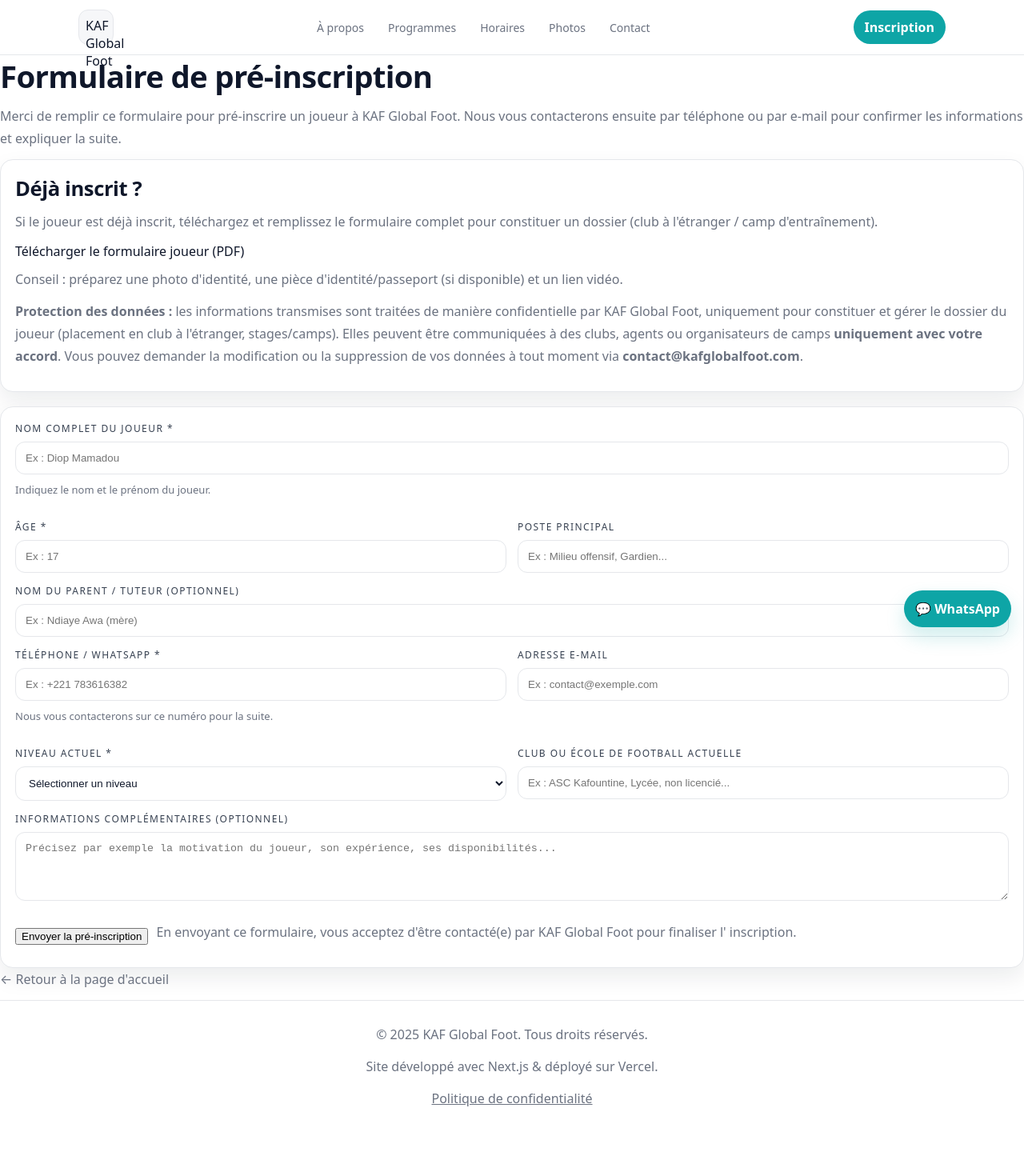
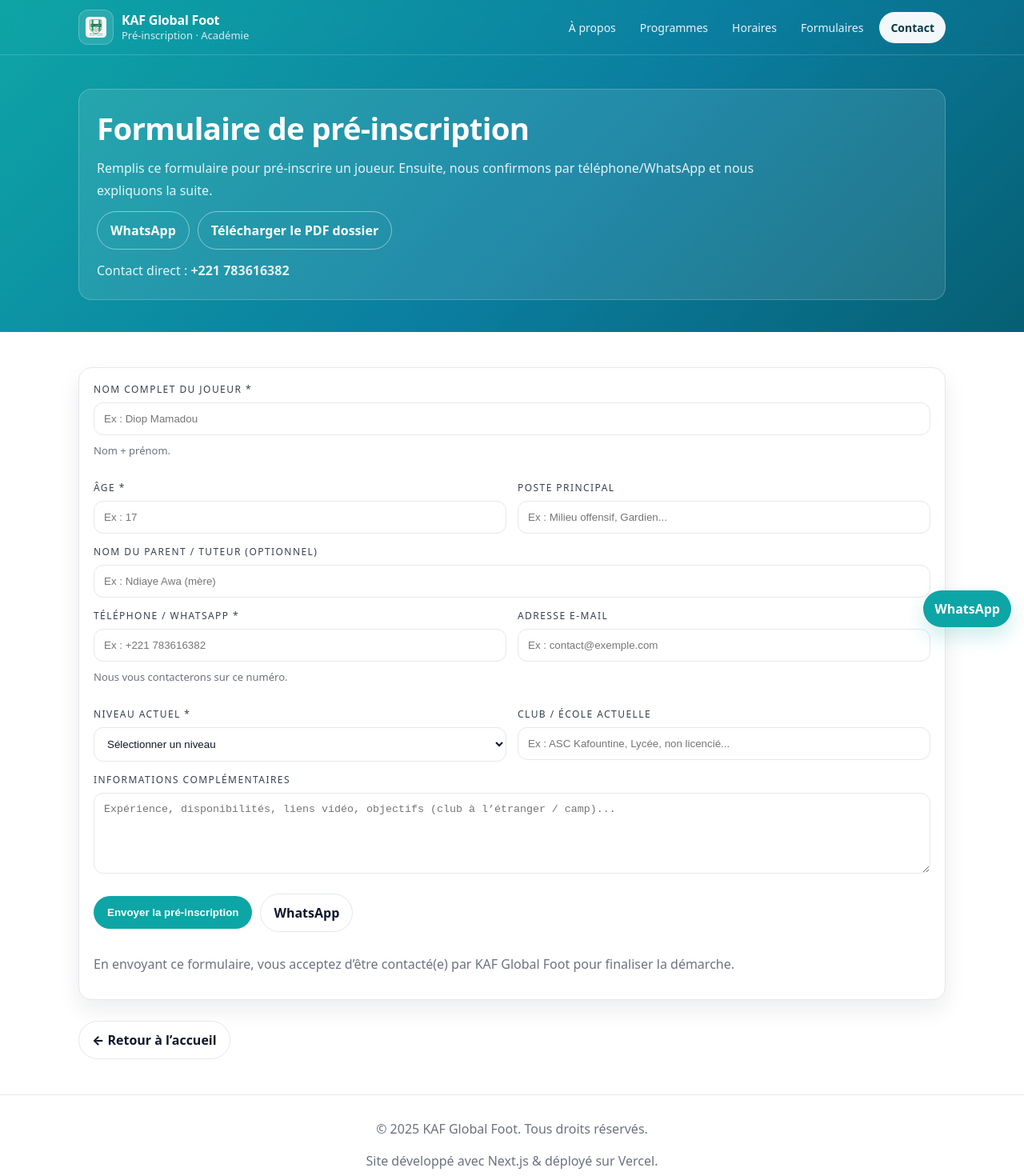
Before and after one commit to meliusmum-sketch/KAF-GLOBAL-FOOT, a Next.js app: page /inscription in a window 1280 px wide. Shown: the top 1470 px of the page at 80% size. Before the commit the page ends 1427 px from the top, so only its background shows below. Built offline with nearby package versions, Linux system fonts and the light colour scheme.

Commit message:
Update inscription.js

```diff
--- a/pages/inscription.js
+++ b/pages/inscription.js
@@ -1,8 +1,12 @@
+// pages/inscription.js
 import Head from "next/head";
 import Link from "next/link";
 
 export default function Inscription() {
   const siteUrl = "https://kafglobalfoot.com";
+  const phone = "+221 783616382";
+  const waLink = "https://wa.me/221783616382";
+  const pdfLink = "/downloads/KAF_Global_Foot_Player_Form_Final.pdf";
 
   return (
     <>
@@ -15,124 +19,88 @@ export default function Inscription() {
         <link rel="canonical" href={`${siteUrl}/inscription`} />
       </Head>
 
-      <div className="page">
-        {/* HEADER */}
+      {/* TOPBAR */}
+      <div className="topbar">
         <header className="site-header">
           <div className="site-header-inner">
-            <div className="site-logo">KAF Global Foot</div>
+            <div style={{ display: "flex", alignItems: "center", gap: 10 }}>
+              <img src="/logo-kaf.svg" alt="Logo KAF Global Foot" className="site-logo" />
+              <div className="site-title-block">
+                <span className="site-title">KAF Global Foot</span>
+                <span className="site-tagline">Pré-inscription · Académie</span>
+              </div>
+            </div>
+
             <nav className="site-nav">
               <Link href="/#apropos">À propos</Link>
               <Link href="/#programmes">Programmes</Link>
               <Link href="/#horaires">Horaires</Link>
-              <Link href="/#photos">Photos</Link>
-              <Link href="/#contact">Contact</Link>
+              <Link href="/#formulaires">Formulaires</Link>
+              <Link href="/#contact" className="site-nav-cta">
+                Contact
+              </Link>
             </nav>
-            <div className="site-actions">
-              <Link href="/inscription" className="btn-inscription">
-                Inscription
-              </Link>
-            </div>
           </div>
         </header>
 
-        {/* CONTENU PRINCIPAL */}
-        <main className="site-main">
-          <section className="form-section">
-            <h1>Formulaire de pré-inscription</h1>
-            <p className="form-intro">
-              Merci de remplir ce formulaire pour pré-inscrire un joueur à KAF
-              Global Foot. Nous vous contacterons ensuite par téléphone ou par
-              e-mail pour confirmer les informations et expliquer la suite.
+        <section className="section" style={{ paddingTop: 28, paddingBottom: 26 }}>
+          <div className="container">
+            <div className="card" style={{ padding: 22 }}>
+              <h1 style={{ marginTop: 0 }}>Formulaire de pré-inscription</h1>
+              <p style={{ maxWidth: 900 }}>
+                Remplis ce formulaire pour pré-inscrire un joueur. Ensuite, nous confirmons par téléphone/WhatsApp et
+                nous expliquons la suite.
               </p>
-
-            {/* BLOC : DÉJÀ INSCRIT */}
-            <div className="form-card" style={{ marginBottom: 18 }}>
-              <h2 style={{ marginTop: 0 }}>Déjà inscrit ?</h2>
-              <p style={{ marginBottom: 12 }}>
-                Si le joueur est déjà inscrit, téléchargez et remplissez le
-                formulaire complet pour constituer un dossier (club à
-                l&apos;étranger / camp d&apos;entraînement).
-              </p>
-
-              <a
-                href="/downloads/KAF_Global_Foot_Player_Form_Final.pdf"
-                className="btn-principal"
-                target="_blank"
-                rel="noopener noreferrer"
-                style={{ display: "inline-block", textDecoration: "none" }}
-              >
-                Télécharger le formulaire joueur (PDF)
+              <div className="form-actions" style={{ marginTop: 10 }}>
+                <a className="btn btn-secondary" href={waLink} target="_blank" rel="noopener noreferrer">
+                  WhatsApp
                 </a>
-
-              <p className="form-small-note" style={{ marginTop: 10 }}>
-                Conseil : préparez une photo d&apos;identité, une pièce
-                d&apos;identité/passeport (si disponible) et un lien vidéo.
-              </p>
-
-              <p className="form-small-note" style={{ marginTop: 8 }}>
-                <strong>Protection des données :</strong> les informations
-                transmises sont traitées de manière confidentielle par KAF
-                Global Foot, uniquement pour constituer et gérer le dossier du
-                joueur (placement en club à l&apos;étranger, stages/camps). Elles
-                peuvent être communiquées à des clubs, agents ou organisateurs
-                de camps <strong>uniquement avec votre accord</strong>. Vous
-                pouvez demander la modification ou la suppression de vos données
-                à tout moment via <strong>contact@kafglobalfoot.com</strong>.
+                <a className="btn btn-secondary" href={pdfLink} target="_blank" rel="noopener noreferrer">
+                  Télécharger le PDF dossier
+                </a>
+              </div>
+              <p style={{ marginTop: 12, marginBottom: 0 }}>
+                Contact direct : <strong>{phone}</strong>
               </p>
             </div>
+          </div>
+        </section>
+      </div>
 
+      {/* DARK MAIN */}
+      <main className="dark-main">
+        <section className="section">
+          <div className="container">
+            <div
+              style={{
+                display: "grid",
+                gap: 16,
+                gridTemplateColumns: "1fr",
+              }}
+            >
+              {/* FORM */}
               <div className="form-card">
                 <form method="POST" action="/api/inscription" className="form-grid">
-                {/* Identité du joueur */}
                   <div className="form-field">
                     <label htmlFor="nom">Nom complet du joueur *</label>
-                  <input
-                    id="nom"
-                    name="nom"
-                    type="text"
-                    placeholder="Ex : Diop Mamadou"
-                    required
-                  />
-                  <p className="form-help">
-                    Indiquez le nom et le prénom du joueur.
-                  </p>
+                    <input id="nom" name="nom" type="text" placeholder="Ex : Diop Mamadou" required />
+                    <p className="form-help">Nom + prénom.</p>
                   </div>
 
                   <div className="form-row">
                     <div className="form-field">
                       <label htmlFor="age">Âge *</label>
-                    <input
-                      id="age"
-                      name="age"
-                      type="number"
-                      min="10"
-                      max="25"
-                      placeholder="Ex : 17"
-                      required
-                    />
+                      <input id="age" name="age" type="number" min="10" max="25" placeholder="Ex : 17" required />
                     </div>
                     <div className="form-field">
                       <label htmlFor="poste">Poste principal</label>
-                    <input
-                      id="poste"
-                      name="poste"
-                      type="text"
-                      placeholder="Ex : Milieu offensif, Gardien..."
-                    />
+                      <input id="poste" name="poste" type="text" placeholder="Ex : Milieu offensif, Gardien..." />
                     </div>
                   </div>
 
-                {/* Coordonnées du parent / tuteur */}
                   <div className="form-field">
-                  <label htmlFor="nomParent">
-                    Nom du parent / tuteur (optionnel)
-                  </label>
-                  <input
-                    id="nomParent"
-                    name="nomParent"
-                    type="text"
-                    placeholder="Ex : Ndiaye Awa (mère)"
-                  />
+                    <label htmlFor="nomParent">Nom du parent / tuteur (optionnel)</label>
+                    <input id="nomParent" name="nomParent" type="text" placeholder="Ex : Ndiaye Awa (mère)" />
                   </div>
 
                   <div className="form-row">
@@ -145,22 +113,14 @@ export default function Inscription() {
                         placeholder="Ex : +221 783616382"
                         required
                       />
-                    <p className="form-help">
-                      Nous vous contacterons sur ce numéro pour la suite.
-                    </p>
+                      <p className="form-help">Nous vous contacterons sur ce numéro.</p>
                     </div>
                     <div className="form-field">
                       <label htmlFor="email">Adresse e-mail</label>
-                    <input
-                      id="email"
-                      name="email"
-                      type="email"
-                      placeholder="Ex : contact@exemple.com"
-                    />
+                      <input id="email" name="email" type="email" placeholder="Ex : contact@exemple.com" />
                     </div>
                   </div>
 
-                {/* Niveau / infos sportives */}
                   <div className="form-row">
                     <div className="form-field">
                       <label htmlFor="niveau">Niveau actuel *</label>
@@ -171,10 +131,9 @@ export default function Inscription() {
                         <option value="avance">Avancé / Compétition</option>
                       </select>
                     </div>
+
                     <div className="form-field">
-                    <label htmlFor="club">
-                      Club ou école de football actuelle
-                    </label>
+                      <label htmlFor="club">Club / école actuelle</label>
                       <input
                         id="club"
                         name="club"
@@ -184,60 +143,51 @@ export default function Inscription() {
                     </div>
                   </div>
 
-                {/* Message libre */}
                   <div className="form-field">
-                  <label htmlFor="message">
-                    Informations complémentaires (optionnel)
-                  </label>
+                    <label htmlFor="message">Informations complémentaires</label>
                     <textarea
                       id="message"
                       name="message"
-                    rows={4}
-                    placeholder="Précisez par exemple la motivation du joueur, son expérience, ses disponibilités..."
-                  ></textarea>
+                      rows={5}
+                      placeholder="Expérience, disponibilités, liens vidéo, objectifs (club à l’étranger / camp)..."
+                    />
                   </div>
 
-                {/* Bouton d'envoi */}
                   <div className="form-actions">
-                  <button type="submit" className="btn-principal form-submit">
+                    <button type="submit" className="btn btn-primary">
                       Envoyer la pré-inscription
                     </button>
-                  <p className="form-small-note">
-                    En envoyant ce formulaire, vous acceptez d&apos;être
-                    contacté(e) par KAF Global Foot pour finaliser l&apos;
-                    inscription.
+                    <a className="btn btn-secondary" href={waLink} target="_blank" rel="noopener noreferrer">
+                      WhatsApp
+                    </a>
+                  </div>
+
+                  <p style={{ marginTop: 12 }}>
+                    En envoyant ce formulaire, vous acceptez d’être contacté(e) par KAF Global Foot pour finaliser la
+                    démarche.
                   </p>
-                </div>
                 </form>
               </div>
 
-            <p className="form-back-home">
-              <Link href="/">← Retour à la page d&apos;accueil</Link>
-            </p>
+              {/* BACK */}
+              <div style={{ marginTop: 10 }}>
+                <Link href="/" className="btn btn-secondary">
+                  ← Retour à l’accueil
+                </Link>
+              </div>
+            </div>
+          </div>
         </section>
-        </main>
 
-        {/* FOOTER */}
         <footer className="site-footer">
           <p>© 2025 KAF Global Foot. Tous droits réservés.</p>
           <p>Site développé avec Next.js &amp; déployé sur Vercel.</p>
-          <p>
-            <a href="/confidentialite" style={{ textDecoration: "underline" }}>
-              Politique de confidentialité
-            </a>
-          </p>
         </footer>
 
-        {/* BOUTON WHATSAPP FLOTTANT */}
-        <a
-          href="https://wa.me/221783616382"
-          className="whatsapp-button"
-          target="_blank"
-          rel="noopener noreferrer"
-        >
-          💬 WhatsApp
+        <a href={waLink} className="whatsapp-float" target="_blank" rel="noopener noreferrer">
+          WhatsApp
         </a>
-      </div>
+      </main>
     </>
   );
 }
```
Lines whose indentation alone changed are shown as unchanged.
